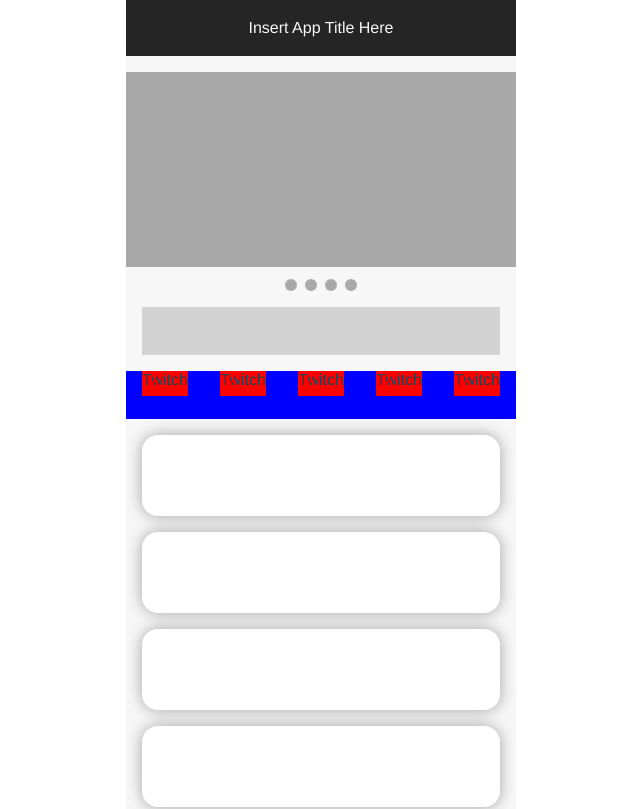
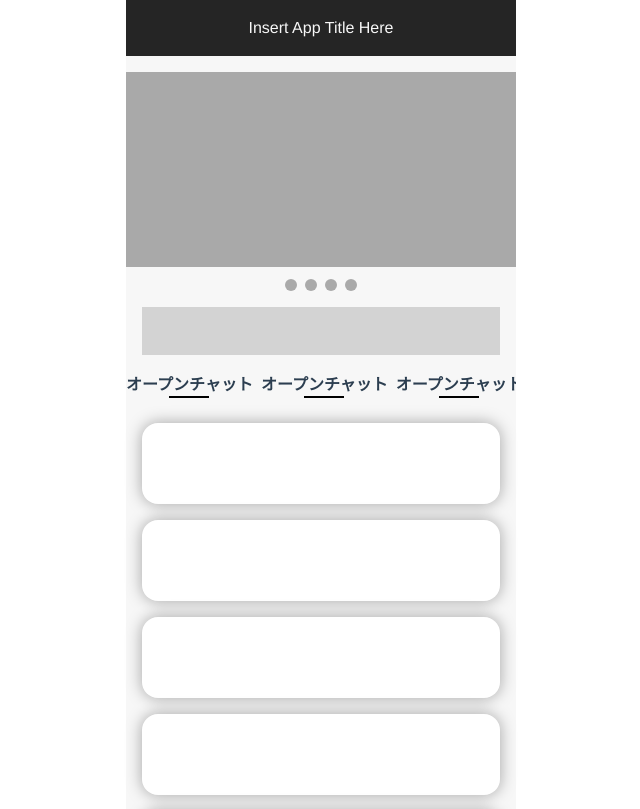
Before and after one commit to simd-float4x4/2525, a Vue app in the folder niconico-researcher/: page / in a window 1280 px wide. Shown: the top 809 px of the page, without its empty margins (319-959 px from the left). Built offline with nearby package versions, Linux system fonts and the light colour scheme.

Commit message:
fix: タブの長さを動的に変更する

```diff
--- a/niconico-researcher/src/App.vue
+++ b/niconico-researcher/src/App.vue
@@ -5,6 +5,12 @@
     <SearchForm />
     <CategoryList />
     <div class="display_area">
+       <CastCell userName="無限" userAccountId="@infinity_mkds"/>
+       <CastCell userName="無限" userAccountId="@infinity_mkds"/>
+       <CastCell userName="無限" userAccountId="@infinity_mkds"/>
+       <CastCell userName="無限" userAccountId="@infinity_mkds"/>
+       <CastCell userName="無限" userAccountId="@infinity_mkds"/>
+       <CastCell userName="無限" userAccountId="@infinity_mkds"/>
        <CastCell userName="無限" userAccountId="@infinity_mkds"/>
        <CastCell userName="無限" userAccountId="@infinity_mkds"/>
        <CastCell userName="無限" userAccountId="@infinity_mkds"/>
--- a/niconico-researcher/src/components/CategoryList/SingleCategory.vue
+++ b/niconico-researcher/src/components/CategoryList/SingleCategory.vue
@@ -3,6 +3,7 @@
         <div class="category_name">
             {{ platformName }}
         </div>
+        <div class="category_underline"></div>
     </div>
 </template>
 
@@ -12,23 +13,30 @@
 export default {
   name: 'CategoryName',
   data: () => ({
-      platformName: Platform.Services.Twitch.label
+      platformName: Platform.Services.LINEOpenChat.label
   }),
 }
 </script>
 
 <style>
-    .single_category_tab {
-        width: 78px;
+    .category_name {
         min-width: 78px;
-        height: 48px;
-        display: flex;
-        background-color: blue;
-    }
-
-    .category_name {
-        background-color: red;
+        font-weight: bold;
+        white-space: nowrap;
         height: 25px;
         margin: 0 auto;
     }
+
+    .single_category_tab {
+        height: 36px;
+        margin-right: 8px;
+        display: inline-block;
+    }
+
+    .category_underline {
+        width: 40px;
+        margin: 0 auto;
+        height: 2px;
+        background-color: black;
+    }
 </style>
--- a/niconico-researcher/src/js/enum.js
+++ b/niconico-researcher/src/js/enum.js
@@ -17,7 +17,7 @@
     },
     LINEOpenChat: {
         serviceId: 5,
-        label: "LINEオープンチャット"
+        label: "オープンチャット"
     },
     Twitter: {
         serviceId: 6,
```
